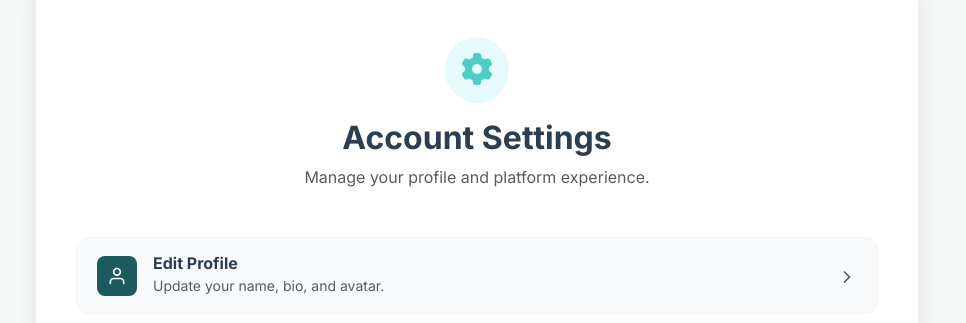
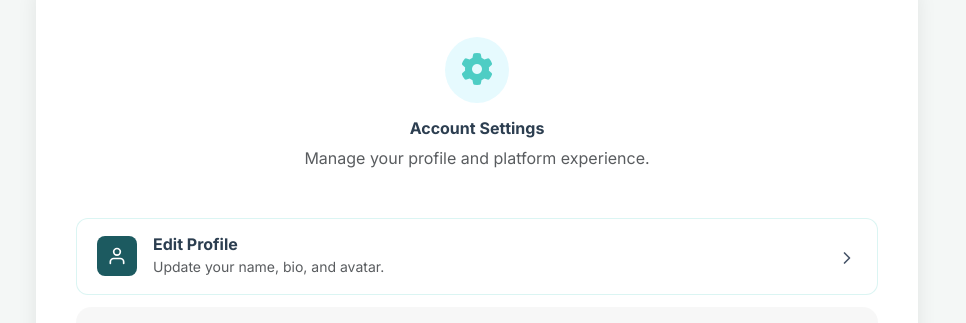
Before and after one commit to itzmmr/final-project-Powerpuffgals-BSIT2a-, a plain HTML site: page frontend/settings.html in a window 1280 px wide. Shown: the part 156-479 px from the top of the page, 314-1280 px from the left. Drawn offline with nearby package versions, Linux system fonts and the light colour scheme.

Commit message:
style: Refined styles for dynamic content rendering

```diff
--- a/frontend/styles/following.css
+++ b/frontend/styles/following.css
@@ -1,4 +1,3 @@
-
         :root {
             --nexus-teal: #1a535c;
             --nexus-cyan: #4ecdc4;
--- a/frontend/styles/settings.css
+++ b/frontend/styles/settings.css
@@ -1,4 +1,16 @@
-/* SETTINGS STYLES */
+/* This makes everything scale based on the size we set in JS */
+html {
+    transition: font-size 0.2s ease;
+}
+
+body {
+    font-size: 1rem; /* This means it follows the root (html) size */
+}
+
+/* Ensure headings scale too */
+h1, h2, h3, h4, h5, h6, p, span, a {
+    font-size: inherit;
+}
 
 :root {
     --nexus-teal: #1a535c;
@@ -92,23 +104,39 @@ body.dark-mode .fb-icon-item i { color: var(--nexus-cyan) !important; }
 body.dark-mode .search-wrapper { background: #1e293b; }
 
 /* --- CONTENT CARD --- */
-/* Layout for each individual card */
 .settings-card {
   display: flex;
   align-items: center;
-  background: #f8fafc;
+
+  /* Use 'width: 100%' and 'box-sizing' to ensure they all hit the same edges */
+  width: 100%;
+  box-sizing: border-box;
+
+  background: var(--nexus-card-white);
   padding: 16px 20px;
   border-radius: 12px;
   margin-bottom: 12px;
   cursor: pointer;
-  transition: background 0.2s ease;
-  border: 1px solid #f1f5f9; /* Subtle border for definition */
+
+  /* Smooth transition for both background and border */
+  transition: all 0.3s ease;
+  border: 1px solid var(--border-soft);
 }
 
+/* --- HOVER STATE --- */
+/* This adds the cyan border and keeps the card dark in Dark Mode */
 .settings-card:hover {
-  background: #f8fafc;
+  border-color: var(--nexus-cyan); /* That nice teal/cyan glow */
+  background: var(--nexus-card-white); /* Keep it dark */
+
+  /* Optional: Add a very subtle lift or shadow */
+  box-shadow: 0 4px 12px rgba(78, 205, 196, 0.1);
 }
 
+/* Specific Dark Mode Hover Tweaks */
+body.dark-mode .settings-card:hover {
+  background-color: #243347; /* Slightly lighter navy so you know it's hovered */
+}
 /* Icon Container */
 .icon-box {
   width: 40px;
```
